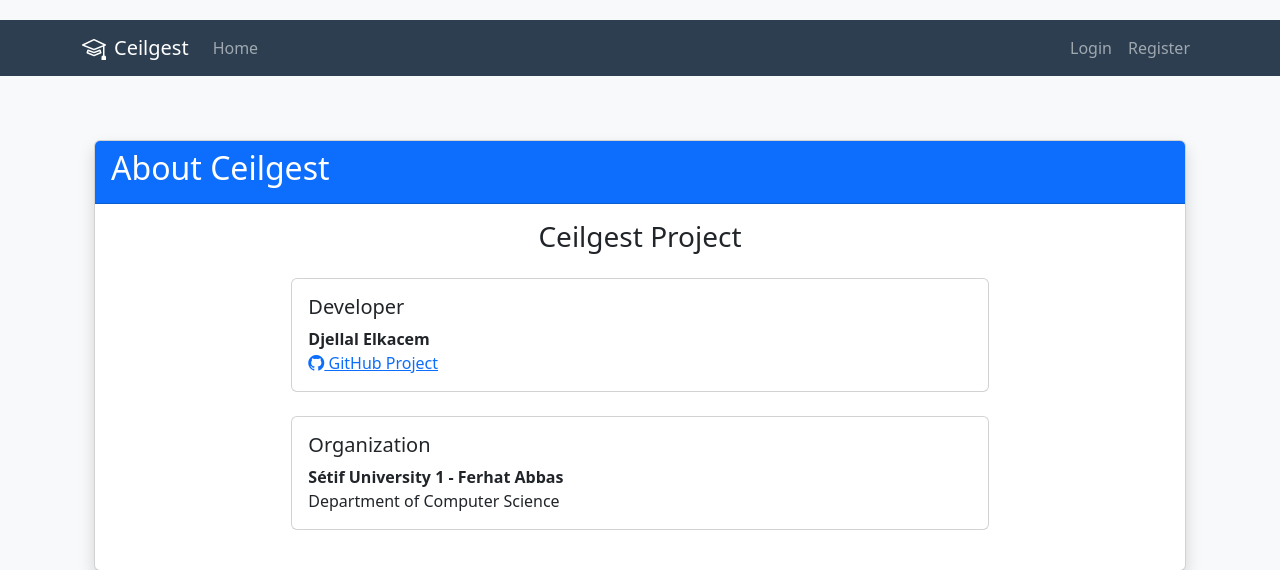
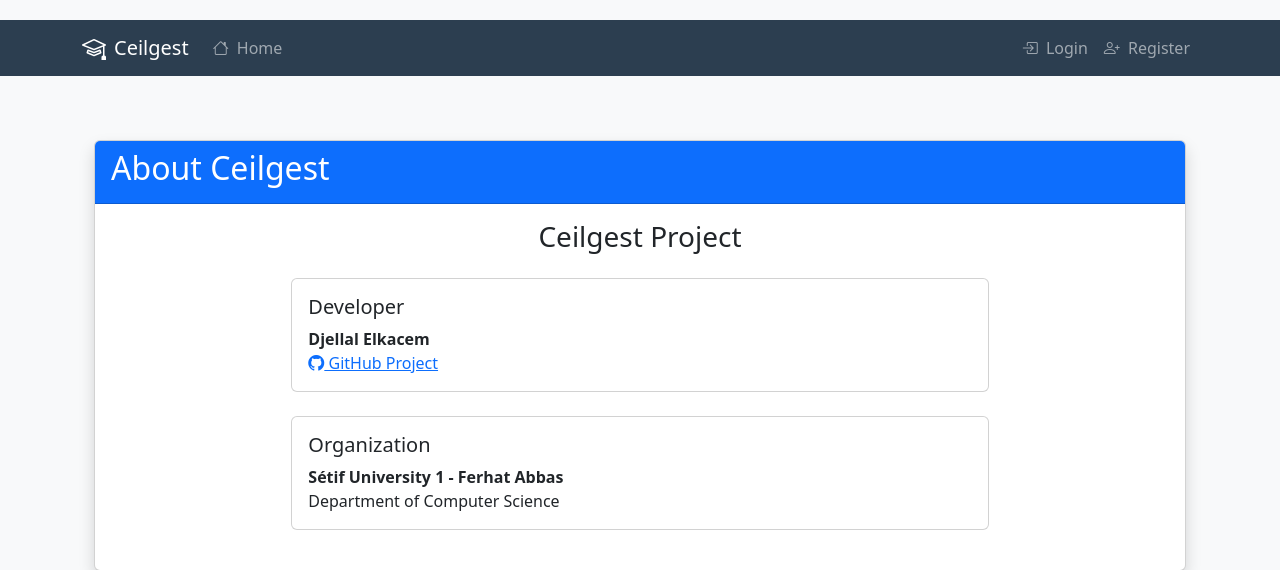
Before and after one commit to Djellal/ceilgest, a Flask app: page /about in a window 1280 px wide. Shown: the top 570 px of the page. Run offline with Flask 3, Linux system fonts and the light colour scheme; data that the repository does not hold is empty; some libraries are stand-ins or nearby versions.

Commit message:
style(templates): add icons to navigation links for better visual clarity

```diff
--- a/app/templates/base.html
+++ b/app/templates/base.html
@@ -50,23 +50,24 @@
             <div class="collapse navbar-collapse" id="navbarNav">
                 <ul class="navbar-nav me-auto">
                     <li class="nav-item">
-                        <a class="nav-link" href="{{ url_for('main.index') }}">Home</a>
+                        <a class="nav-link" href="{{ url_for('main.index') }}">
+                            <i class="bi bi-house me-1"></i> Home
+                        </a>
                     </li>
                     {% if current_user.is_admin %}
-                    <!-- In the admin dropdown menu -->
                     <li class="nav-item dropdown">
                         <a class="nav-link dropdown-toggle" href="#" role="button" data-bs-toggle="dropdown">
-                            Admin
+                            <i class="bi bi-gear me-1"></i> Admin
                         </a>
                         <ul class="dropdown-menu">
-                            <li><a class="dropdown-item" href="{{ url_for('session.list_sessions') }}">Sessions</a></li>
-                            <li><a class="dropdown-item" href="{{ url_for('app_settings.manage_settings') }}">Settings</a></li>
+                            <li><a class="dropdown-item" href="{{ url_for('session.list_sessions') }}"><i class="bi bi-calendar-event me-1"></i> Sessions</a></li>
+                            <li><a class="dropdown-item" href="{{ url_for('app_settings.manage_settings') }}"><i class="bi bi-sliders me-1"></i> Settings</a></li>
                             <li><hr class="dropdown-divider"></li>
-                            <li><a class="dropdown-item" href="{{ url_for('state.list_states') }}">States</a></li>
+                            <li><a class="dropdown-item" href="{{ url_for('state.list_states') }}"><i class="bi bi-map me-1"></i> States</a></li>
                             <li><hr class="dropdown-divider"></li>
-                            <li><a class="dropdown-item" href="{{ url_for('profession.list_professions') }}">Professions</a></li>
+                            <li><a class="dropdown-item" href="{{ url_for('profession.list_professions') }}"><i class="bi bi-briefcase me-1"></i> Professions</a></li>
                             <li><hr class="dropdown-divider"></li>
-                            <li><a class="dropdown-item" href="{{ url_for('course.list_courses') }}">Courses</a></li>
+                            <li><a class="dropdown-item" href="{{ url_for('course.list_courses') }}"><i class="bi bi-book me-1"></i> Courses</a></li>
                         </ul>
                     </li>
                     {% endif %}
@@ -74,27 +75,39 @@
                 <ul class="navbar-nav">
                     {% if current_user.is_authenticated %}
                     <li class="nav-item">
-                        <a class="nav-link" href="{{ url_for('auth.logout') }}">Logout</a>
+                        <a class="nav-link" href="{{ url_for('auth.logout') }}">
+                            <i class="bi bi-box-arrow-right me-1"></i> Logout
+                        </a>
                     </li>
                     {% if current_user.is_admin %}
                     <li class="nav-item">
-                        <a class="nav-link" href="{{ url_for('main.admin_dashboard') }}">Admin Dashboard</a>
+                        <a class="nav-link" href="{{ url_for('main.admin_dashboard') }}">
+                            <i class="bi bi-speedometer2 me-1"></i> Admin Dashboard
+                        </a>
                     </li>
                     {% endif %}
                     {% if current_user.is_student %}
                     <li class="nav-item">
-                        <a class="nav-link" href="{{ url_for('main.student_dashboard') }}">Dashboard</a>
+                        <a class="nav-link" href="{{ url_for('main.student_dashboard') }}">
+                            <i class="bi bi-speedometer2 me-1"></i> Dashboard
+                        </a>
                     </li>
                     <li class="nav-item">
-                        <a class="nav-link" href="{{ url_for('main.register_course') }}">Register Course</a>
+                        <a class="nav-link" href="{{ url_for('main.register_course') }}">
+                            <i class="bi bi-pencil-square me-1"></i> Register Course
+                        </a>
                     </li>
                     {% endif %}
                     {% else %}
                     <li class="nav-item">
-                        <a class="nav-link" href="{{ url_for('auth.login') }}">Login</a>
+                        <a class="nav-link" href="{{ url_for('auth.login') }}">
+                            <i class="bi bi-box-arrow-in-right me-1"></i> Login
+                        </a>
                     </li>
                     <li class="nav-item">
-                        <a class="nav-link" href="{{ url_for('auth.register') }}">Register</a>
+                        <a class="nav-link" href="{{ url_for('auth.register') }}">
+                            <i class="bi bi-person-plus me-1"></i> Register
+                        </a>
                     </li>
                     {% endif %}
                 </ul>
```
